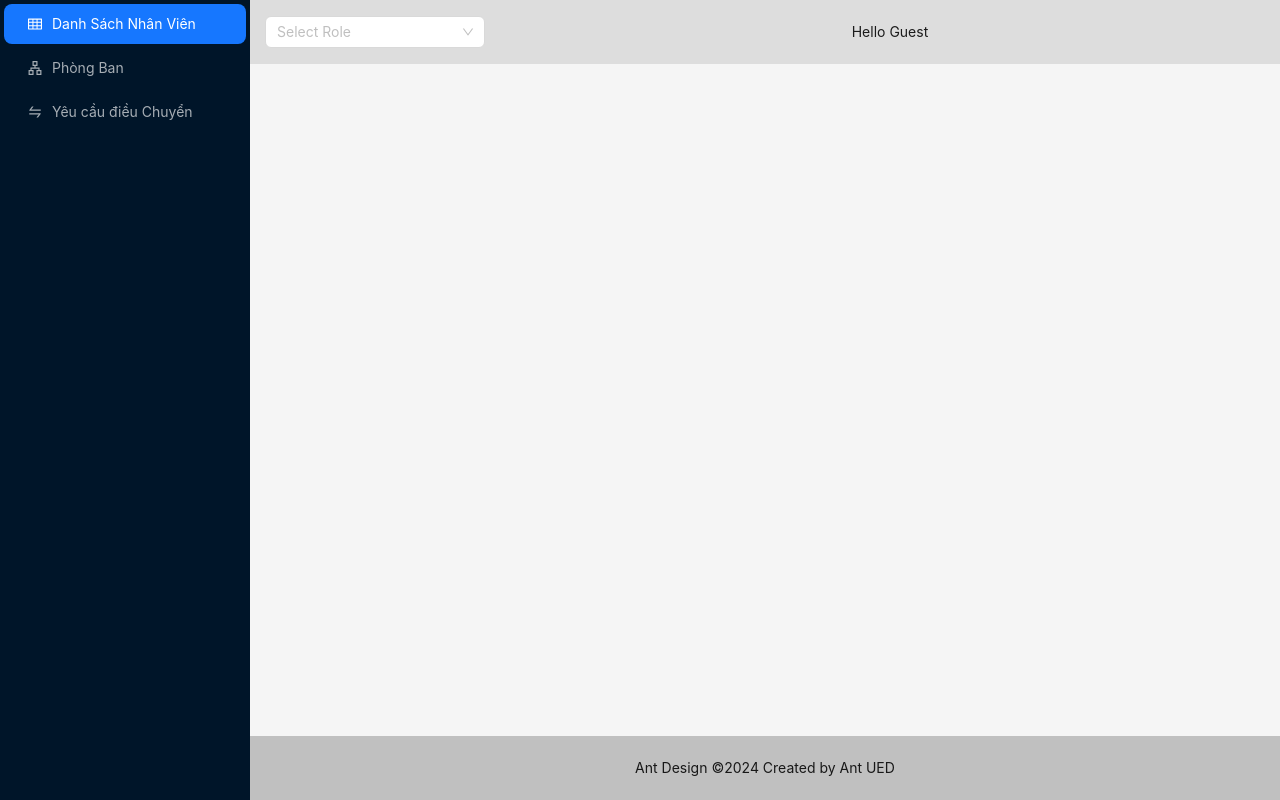
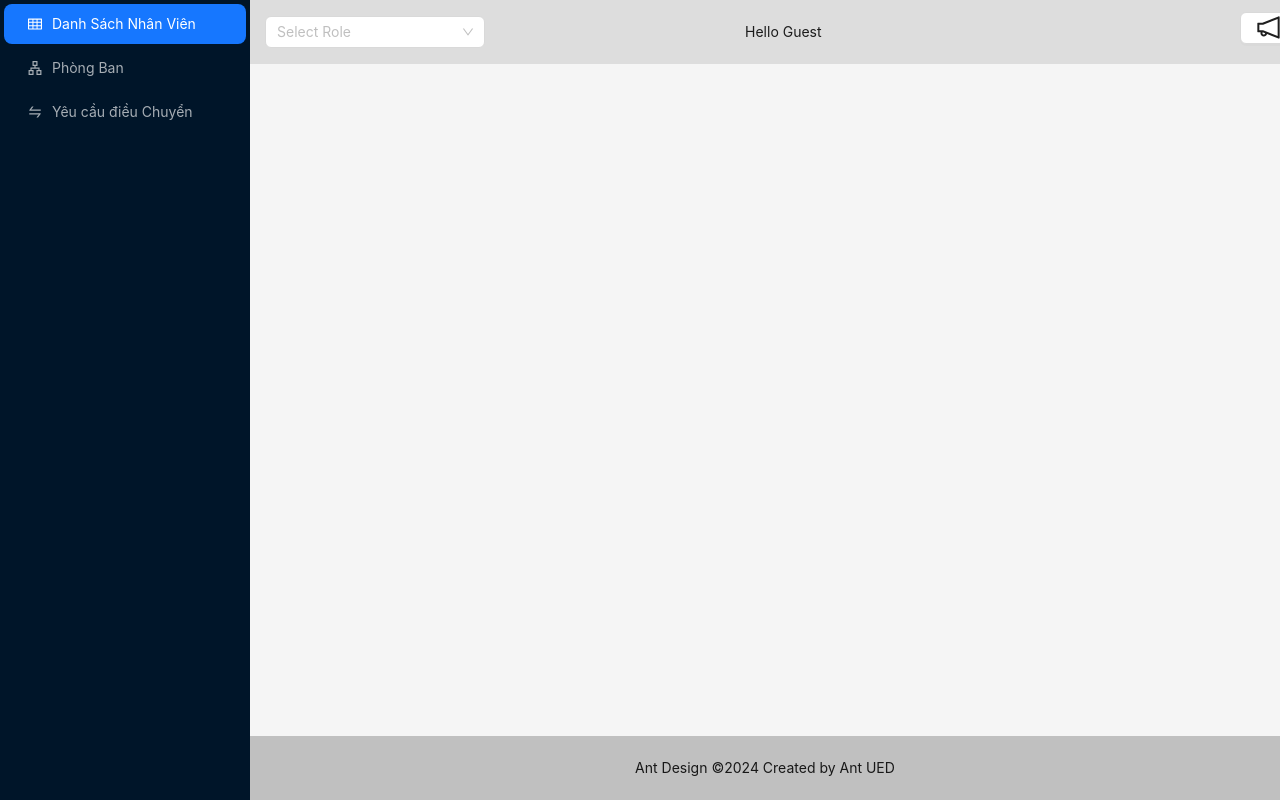
Before and after one commit to NguyenLuan0213/hrm-tranfers, a React (Create React App) app: page / in a window 1280 px wide. Built offline with nearby package versions, Linux system fonts and the light colour scheme.

Commit message:
Complete function SendNotification

```diff
--- a/src/components/layout/header/Header.tsx
+++ b/src/components/layout/header/Header.tsx
@@ -1,9 +1,10 @@
 import React, { useState, useEffect } from 'react';
-import { Layout, Row, Col, Button, Dropdown, Space, Select } from 'antd';
-import { UserOutlined, SettingOutlined } from '@ant-design/icons';
+import { Layout, Row, Col, Button, Dropdown, Select, Badge } from 'antd';
+import { NotificationOutlined } from '@ant-design/icons';
 import type { MenuProps } from 'antd';
 import { UserRoleProps, getUserRole } from './UserRole';
 import useUserRole from '../../../hooks/UseUserRole';
+import { useNavigate } from 'react-router-dom';
 
 const { Header } = Layout;
 const { Option } = Select;
@@ -12,8 +13,11 @@ const CustomHeader: React.FC = () => {
     const [roles, setRoles] = useState<UserRoleProps[]>([]);
     const [selectedRole, setSelectedRole] = useState<string | undefined>(undefined);
     const [selectedDepartment, setSelectedDepartment] = useState<string | undefined>(undefined);
+    const [count, setCount] = useState<number>(0);
+    const [notifications, setNotifications] = useState<{ title: string, navigate: string }[]>([]);
+    const navigate = useNavigate();
 
-    const { setUserRole, setUserDepartment, updateCanEdit } = useUserRole();
+    const { userRole, setUserRole, setUserDepartment, updateCanEdit } = useUserRole();
 
     useEffect(() => {
         const fetchUserRoles = async () => {
@@ -47,24 +51,75 @@ const CustomHeader: React.FC = () => {
         }
     };
 
-    // Dropdown menu items
-    const items: MenuProps['items'] = [
-        {
-            label: 'User Profile',
-            key: '1',
-            icon: <UserOutlined />,
-        },
-        {
-            label: 'Settings',
-            key: '2',
-            icon: <SettingOutlined />,
+    const getNotificationItems = (notifications: { title: string, navigate: string }[], navigate: (path: string) => void) => {
+        return notifications.map((notification, index) => ({
+            label: notification.title,
+            key: index.toString(),
+            icon: <NotificationOutlined />,
+            onClick: (e: any) => {
+                navigate(notification.navigate);
+            },
+        }));
+    };
+
+    const getMenuItems = (notifications: { title: string, navigate: string }[]): MenuProps['items'] => {
+        console.log("menu", notifications);
+        if (notifications.length > 0) {
+            return getNotificationItems(notifications, navigate);
+        } else {
+            return [{
+                label: 'No Notifications',
+                key: '0',
+                icon: <NotificationOutlined />,
+                onClick: (e: any) => { /* Handle notification click */ },
+            }];
         }
-    ];
+    };
 
     const menuProps = {
-        items,
-        onClick: (e: any) => { /* Handle menu click */ },
+        items: getMenuItems(notifications),
+        onClick: (e: any) => {
+            setCount(0);
+            setNotifications([]);
+            if (userRole === 'Employee') {
+                sessionStorage.setItem('notificationEmployee', JSON.stringify([]));
+            } else if (userRole === 'Manager') {
+                sessionStorage.setItem('notificationsManager', JSON.stringify([]));
+            }
+        },
     };
+
+    useEffect(() => {
+        if (userRole === 'Employee') {
+            const handleReciveNotification = () => {
+                // Retrieve thông báo từ sessionStorage
+                let storedNotifications = JSON.parse(sessionStorage.getItem('notificationEmployee') || '[]');
+
+                // Log thông báo
+                console.log("Retrieved Notifications:", storedNotifications);
+                setNotifications(storedNotifications);
+                setCount(storedNotifications.length);
+                console.log("count", storedNotifications.length);
+            };
+            handleReciveNotification();
+        } else if (userRole === 'Manager') {
+            const handleReciveNotification = () => {
+                // Retrieve thông báo từ sessionStorage
+                let storedNotifications = JSON.parse(sessionStorage.getItem('notificationsManager') || '[]');
+
+                // Log thông báo
+                console.log("Retrieved Notifications:", storedNotifications);
+                setNotifications(storedNotifications);
+                setCount(storedNotifications.length);
+            };
+            handleReciveNotification();
+        }
+        else {
+            setCount(0);
+        }
+    }, [userRole]);
+
+    console.log("cc", notifications);
 
     return (
         <Header style={{
@@ -75,7 +130,7 @@ const CustomHeader: React.FC = () => {
             padding: '0',
         }}>
             <Row>
-                <Col span={8}>
+                <Col span={6}>
                     <Select
                         style={{ marginLeft: 15, width: 220 }}
                         placeholder="Select Role"
@@ -92,13 +147,13 @@ const CustomHeader: React.FC = () => {
                 <Col span={8} style={{ textAlign: 'center' }}>
                     Hello {selectedRole && selectedDepartment ? `${selectedRole} - ${selectedDepartment}` : "Guest"}
                 </Col>
-                <Col span={8} style={{ textAlign: 'end' }}>
-                    <div style={{ marginRight: 15 }} >
-                        <Dropdown menu={menuProps} >
+                <Col span={6}>
+                    <div style={{ textAlign: 'end', marginRight: 20 }}>
+                        <Dropdown menu={menuProps} placement="bottomRight" arrow>
                             <Button>
-                                <Space>
-                                    <UserOutlined />
-                                </Space>
+                                <Badge size="default" count={count}>
+                                    <NotificationOutlined shape="square" style={{ fontSize: 25 }} />
+                                </Badge>
                             </Button>
                         </Dropdown>
                     </div>
--- a/src/modules/dieu-huong-luan-chuyen/components/DetailTransfersResquest.tsx
+++ b/src/modules/dieu-huong-luan-chuyen/components/DetailTransfersResquest.tsx
@@ -128,7 +128,7 @@ const DetailTransfersRequest: React.FC = () => {
     const handleOk = async () => {
         const approvalTransferRequests = await getApprovalTransferRequests();
 
-        if (transfersRequestData?.status === 'DRAFT') {
+        if (transfersRequestData?.status === 'DRAFT') {                         // trạng thái nháp đơn
             const send = await SendTransferRequest(parseInt(id!));
             if (send) {
                 message.success('Nộp đơn thành công');
@@ -152,7 +152,7 @@ const DetailTransfersRequest: React.FC = () => {
             } else {
                 message.warning('Nộp đơn thất bại');
             }
-        } else if (transfersRequestData?.status === 'EDITING' && approvalTransferRequest) {
+        } else if (transfersRequestData?.status === 'EDITING' && approvalTransferRequest) {         // trạng thái chỉnh sửa đơn sau khi bị yêu cầu chỉnh sửa
             const send = await SendTransferRequest(parseInt(id!));
             if (send) {
                 approvalTransferRequest.approvalsAction = 'SUBMIT';
@@ -160,6 +160,16 @@ const DetailTransfersRequest: React.FC = () => {
                 console.log('Chỉnh sửa đơn:', approvalTransferRequest);
                 setApprovalTransferRequest(approvalTransferRequest);
                 message.success('Chỉnh sửa đơn thành công');
+
+                const newNotificationManager = {
+                    title: "Thông báo duyệt đơn ID: " + transfersRequestData.id,
+                    navigate: "/transfers/detail/" + transfersRequestData.id,
+                };
+
+                let storedNotifications = JSON.parse(sessionStorage.getItem('notifications') || '[]');
+                storedNotifications.push(newNotificationManager);
+                sessionStorage.setItem('notificationsManager', JSON.stringify(storedNotifications));
+                console.log("Thông báo duyệt đơn: ", newNotificationManager);
             } else {
                 message.warning('Chỉnh sửa đơn thất bại');
             }
@@ -228,6 +238,7 @@ const DetailTransfersRequest: React.FC = () => {
             }
 
             await updateApprovalTransferRequest(newApprovalTransferRequest);
+
             setTransfersRequestData({
                 ...transfersRequestData,
                 approverId: newApprovalTransferRequest.approverId,
--- a/src/modules/dieu-huong-luan-chuyen/modules/duyet-yeu-cau-dieu-chuyen-nhan-su/components/ApprovalTransferRequest.tsx
+++ b/src/modules/dieu-huong-luan-chuyen/modules/duyet-yeu-cau-dieu-chuyen-nhan-su/components/ApprovalTransferRequest.tsx
@@ -11,7 +11,6 @@ interface ApprovalTransferRequestFormProps {
     onCancel: () => void;
 }
 
-
 const ApprovalTransferRequestForm: React.FC<ApprovalTransferRequestFormProps> = ({ requestId, approvalTransferRequest, onSubmit, onCancel }) => {
     const [form] = Form.useForm();
 
@@ -24,6 +23,17 @@ const ApprovalTransferRequestForm: React.FC<ApprovalTransferRequestFormProps> =
         };
         onSubmit(newApprovalTransferRequest);
         message.success('Cập nhật thành công!');
+
+        const newNotification = {
+            title: "Thông báo duyệt đơn ID: " + requestId,
+            navigate: "/transfers/detail/" + requestId,
+        };
+
+        let storedNotifications = JSON.parse(sessionStorage.getItem('notifications') || '[]');
+        storedNotifications.push(newNotification);
+        sessionStorage.setItem('notificationEmployee', JSON.stringify(storedNotifications));
+        console.log("Thông báo duyệt đơn: ", newNotification);
+
         console.log(newApprovalTransferRequest);
     };
 
```
